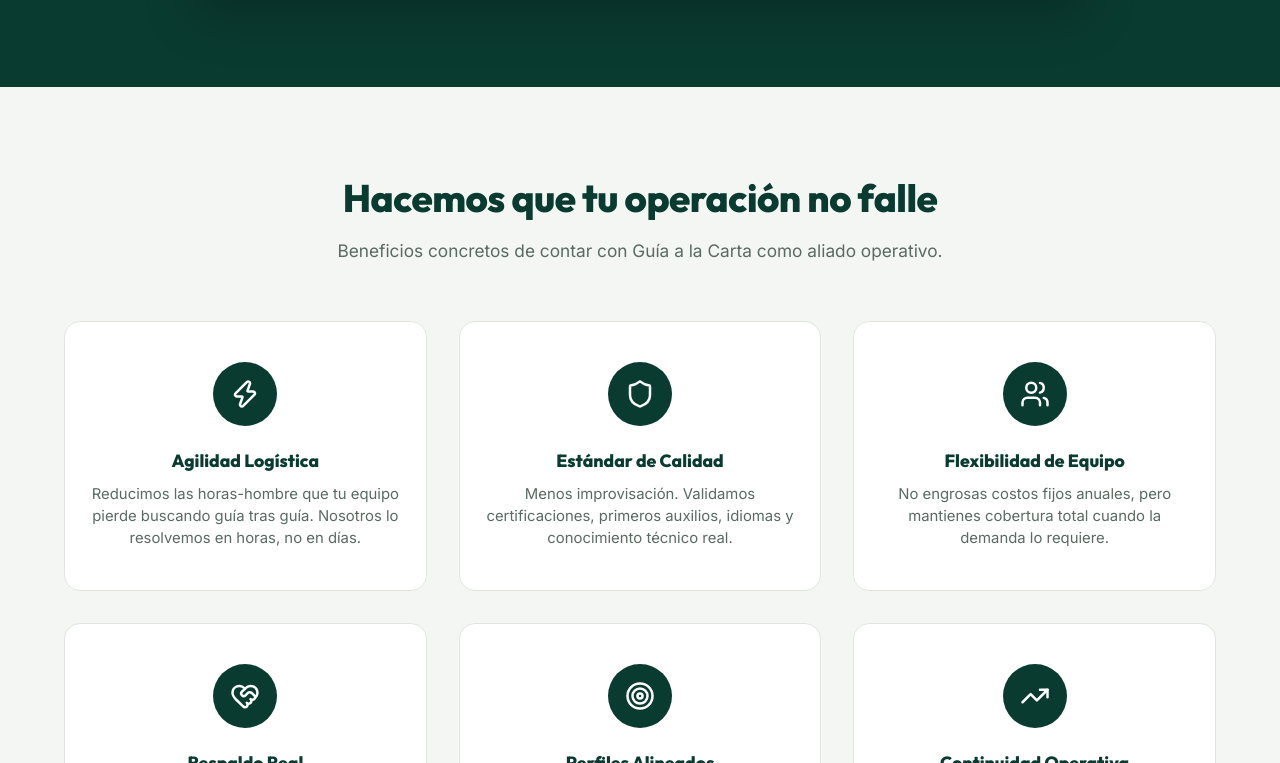
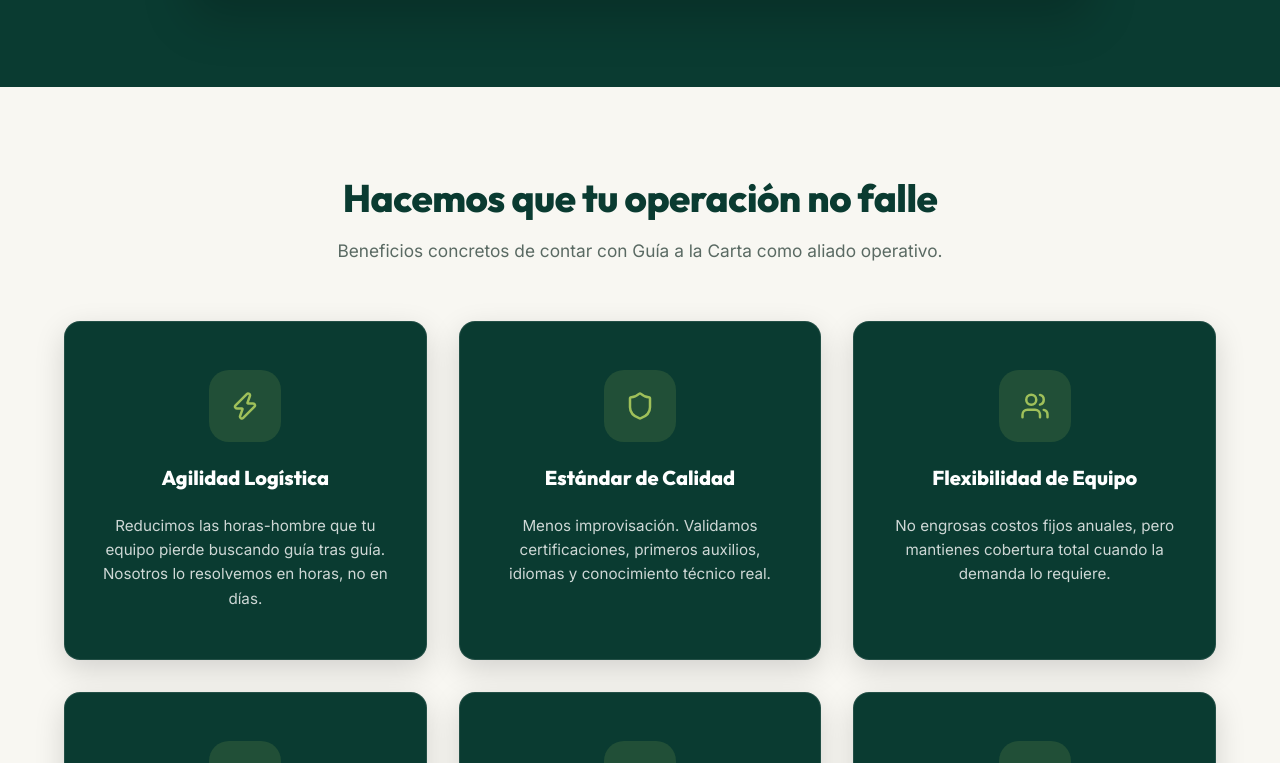
Before and after one commit to guiaalacartaoficial/guia-a-la-carta-web, a React (Vite) app: page /servicios in a window 1280 px wide. Shown: the part 7797-8560 px from the top of the page. Built offline with nearby package versions, Linux system fonts and the light colour scheme; no server answers.

Commit message:
style: tarjetas de beneficios con fondo verde oscuro y alto contraste

```diff
--- a/src/pages/Servicios.css
+++ b/src/pages/Servicios.css
@@ -732,39 +732,54 @@
 
 .why-card {
   text-align: center;
-  padding: 2.5rem 1.5rem;
-  background: var(--c-surface);
-  border: 1px solid var(--b2b-border);
+  padding: 3rem 2rem;
+  background: var(--c-primary-dark);
+  border: 1px solid rgba(255, 255, 255, 0.1);
   border-radius: var(--radius-lg);
-  transition: all 0.3s ease;
+  transition: all 0.4s cubic-bezier(0.165, 0.84, 0.44, 1);
+  box-shadow: 0 10px 30px rgba(0, 0, 0, 0.15);
+  display: flex;
+  flex-direction: column;
+  align-items: center;
+  gap: 1rem;
 }
+
 .why-card:hover {
-  border-color: var(--c-primary);
-  box-shadow: 0 8px 24px rgba(14, 91, 76, 0.06);
-  transform: translateY(-3px);
+  transform: translateY(-8px);
+  border-color: var(--c-accent);
+  box-shadow: 0 15px 40px rgba(0, 0, 0, 0.25);
 }
 
 .why-icon {
-  width: 64px;
-  height: 64px;
-  margin: 0 auto 1.5rem;
-  background: var(--c-primary-dark);
-  color: var(--c-text-invert);
-  border-radius: 50%;
+  width: 72px;
+  height: 72px;
+  margin: 0 auto 0.5rem;
+  background: rgba(159, 192, 90, 0.15);
+  color: var(--c-accent);
+  border-radius: 20px;
   display: flex;
   align-items: center;
   justify-content: center;
+  transition: all 0.3s ease;
+}
+
+.why-card:hover .why-icon {
+  background: var(--c-accent);
+  color: var(--c-primary-dark);
+  transform: rotate(10deg);
 }
 
 .why-card h4 {
-  font-size: 1.1rem;
-  margin-bottom: 0.75rem;
-  color: var(--c-primary-dark);
+  font-size: 1.25rem;
+  margin-bottom: 0.5rem;
+  color: white !important;
+  font-weight: 700;
 }
+
 .why-card p {
-  color: var(--b2b-text-muted);
-  font-size: 0.93rem;
-  line-height: 1.5;
+  color: rgba(255, 255, 255, 0.8) !important;
+  font-size: 0.95rem;
+  line-height: 1.6;
 }
 
 /* ============================================= */
--- a/src/pages/Servicios.jsx
+++ b/src/pages/Servicios.jsx
@@ -475,7 +475,7 @@ const Servicios = () => {
       {/* =========================================== */}
       {/* 8. ¿POR QUÉ TRABAJAR CON NOSOTROS?        */}
       {/* =========================================== */}
-      <section className="b2b-section bg-b2b-light">
+      <section className="b2b-section section-why-us">
         <div className="container">
           <div className="b2b-section-header">
             <h2>Hacemos que tu operación no falle</h2>
```
